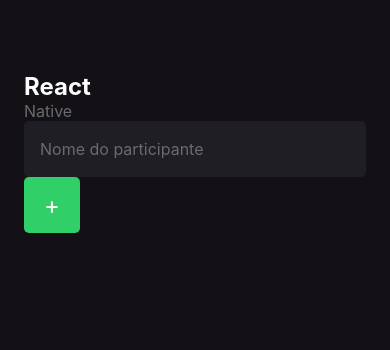
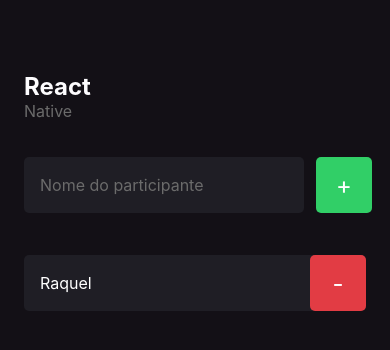
Before and after one commit to raquel-nobre/Treinando, a React Native app: screen / in a window 390 px wide. Shown: the top 350 px of the page. Built offline with nearby package versions, Linux system fonts and the light colour scheme.

Commit message:
learning about components...Participant component

```diff
--- /dev/null
+++ b/src/screens/Home/components/Participant/index.tsx
@@ -0,0 +1,23 @@
+import { View, Text, TouchableOpacity } from "react-native";
+import { styles } from "./styles";
+
+type Props = {
+    name: string;
+}
+
+export function Participant({ name }: Props){
+    return(
+        <View style={styles.container}>
+            <Text style={styles.name}>
+                {name}
+            </Text>
+
+            <TouchableOpacity style={styles.button} >
+                <Text style={styles.buttonText}>
+                    -
+                </Text>
+            </TouchableOpacity>
+
+        </View>
+    )
+}
--- /dev/null
+++ b/src/screens/Home/components/Participant/styles.ts
@@ -0,0 +1,30 @@
+import { StyleSheet } from "react-native";
+
+export const styles = StyleSheet.create({
+    container: {
+        width: '100%',
+        backgroundColor: '#1F1E25',
+        borderRadius: 5,
+        flexDirection: 'row',
+        alignItems: 'center',
+    },
+    name: {
+        flex: 1,
+        fontSize: 16,
+        color: '#FFF',
+        marginLeft: 16,
+    },
+    buttonText: {
+        color: '#fff',
+        fontSize: 24,
+
+    },
+    button: {
+        width: 56,
+        height: 56,
+        borderRadius: 5,
+        backgroundColor: '#E23C44',
+        alignItems: 'center',
+        justifyContent: 'center'
+    },
+});
--- a/src/screens/Home/index.tsx
+++ b/src/screens/Home/index.tsx
@@ -1,5 +1,6 @@
 import { Text, View, TextInput, TouchableOpacity } from 'react-native';
 import { styles } from './styles';
+import { Participant } from './components/Participant';
 
 export default function Home() {
 
@@ -11,6 +12,8 @@
         <View style={styles.container}>
             <Text style={styles.eventName}>React</Text>
             <Text style={styles.eventDate}>Native</Text>
+
+            <View style={styles.form}>
             <TextInput
             style={styles.input}
             placeholder='Nome do participante'
@@ -23,8 +26,8 @@
                     +
                 </Text>
             </TouchableOpacity>
-
-
+            </View>
+            <Participant name="Raquel"/>
         </View>
     );
 }
--- a/src/screens/Home/styles.ts
+++ b/src/screens/Home/styles.ts
@@ -17,12 +17,14 @@
         fontSize: 16
     },
     input: {
+        flex: 1,
         height: 56,
         backgroundColor: '#1f1e25',
         borderRadius: 5,
         color: '#fff',
         padding: 16,
         fontSize: 16,
+        marginRight: 12
     },
     buttonText: {
         color: '#fff',
@@ -36,6 +38,12 @@
         backgroundColor: '#31cf67',
         alignItems: 'center',
         justifyContent: 'center'
+    },
+    form: {
+        width: '100%',
+        flexDirection: 'row',
+        marginTop: 36,
+        marginBottom: 42
     }
 
 });
```
